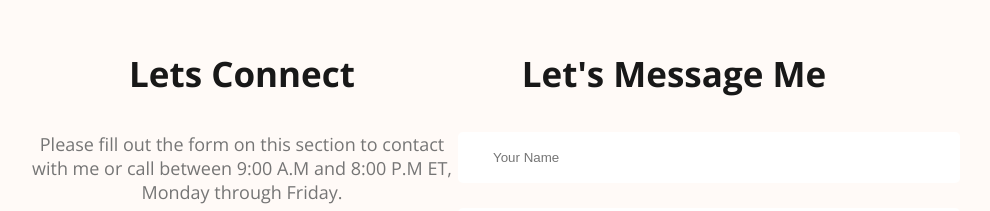
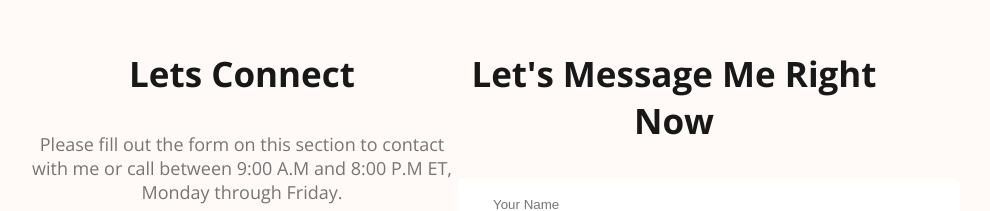
Before and after one commit to devsujoy36/Devoloper-Portfolio, a plain HTML site: page index.html in a window 1280 px wide. Shown: the part 3476-3687 px from the top of the page, without its empty margins (182-1172 px from the left). Drawn offline with nearby package versions, Linux system fonts and the light colour scheme.

```diff
--- a/index.html
+++ b/index.html
@@ -222,14 +222,11 @@
             </div>
         </div>
         <div class="footer-column">
-            <h3 class="section-title">Let's Message Me</h3>
+            <h3 class="section-title">Let's Message Me Right Now</h3>
             <form class="contact" action="">
                 <input type="text" placeholder="Your Name">
                 <input type="email" placeholder="Your Email">
                 <textarea name="" id="" cols="30" rows="10" placeholder="Message"></textarea>
-
-                <!-- div.b
-                <input type="submit" class="btn-primary" value="Submit"> -->
                 <input type="submit" value="Submit" class="btn-primary">
             </form>
         </div>
--- a/style.css
+++ b/style.css
@@ -227,6 +227,7 @@
     margin-top: 100px;
     padding: 130px 200px;
     background-color:#fffaf7;
+    justify-content: space-around;
 
 }
 
```
